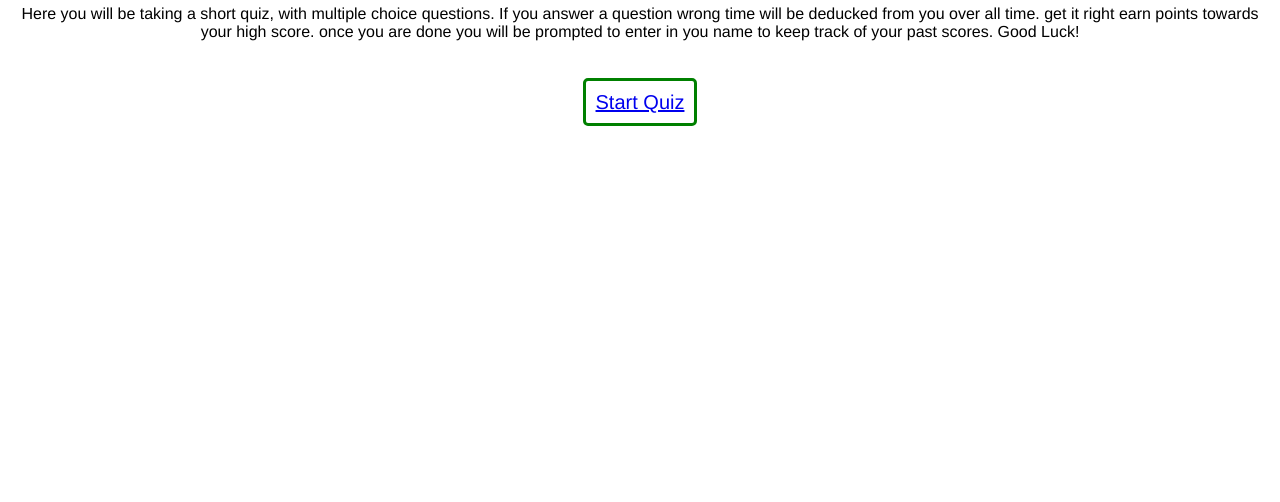
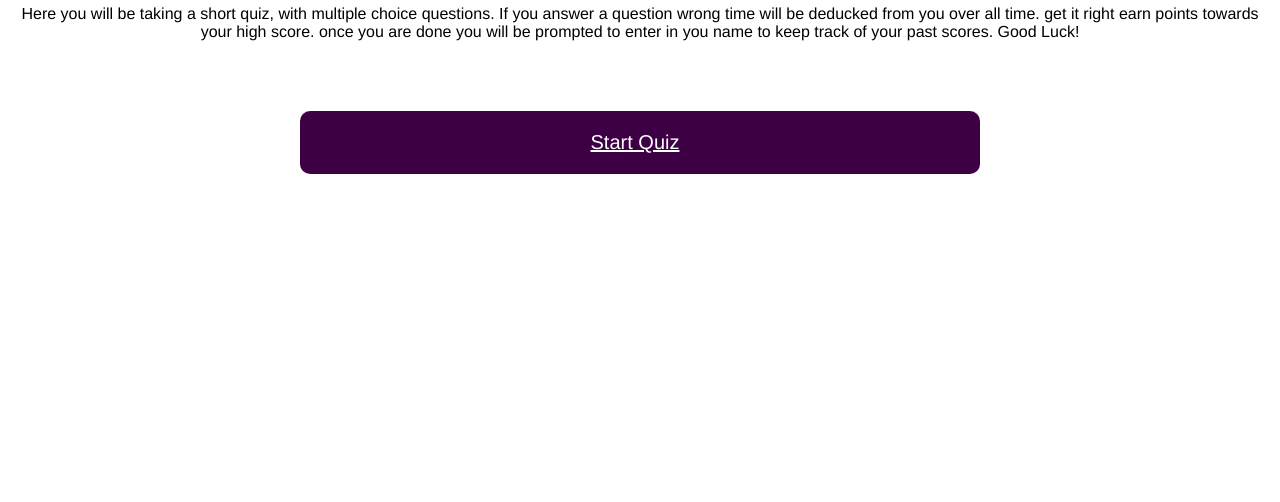
Before and after one commit to afebre1027/Code-Quiz, a plain HTML site: page index.html in a window 1280 px wide. Shown: the part 298-800 px from the top of the page. Drawn offline with Linux system fonts and the light colour scheme.

Commit message:
fixed button

```diff
--- a/assets/style.css
+++ b/assets/style.css
@@ -20,10 +20,15 @@ form {
   padding: 20px 20px 50px 20px;
 }
 .play-btn {
-  border: 3px solid green;
-  font-size:20px;
-  padding: 10px;
-  border-radius:5px;
+
+  padding: 20px 20px 20px 10px;
+  display: flex;
+  justify-content: center;
+  font-size: 20px;
+  margin: 20px 300px 20px 300px;
+  border-radius: 10px;
+  background: rgb(61, 0, 68);
+  color: rgb(255, 255, 255);
 }
 .display {
   display: flex;
```
